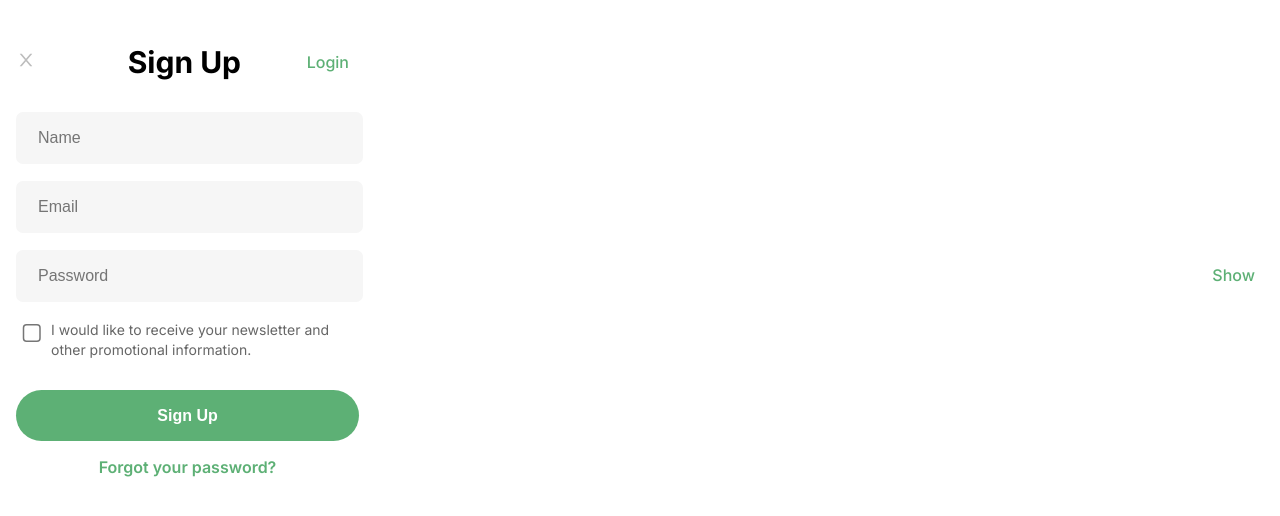
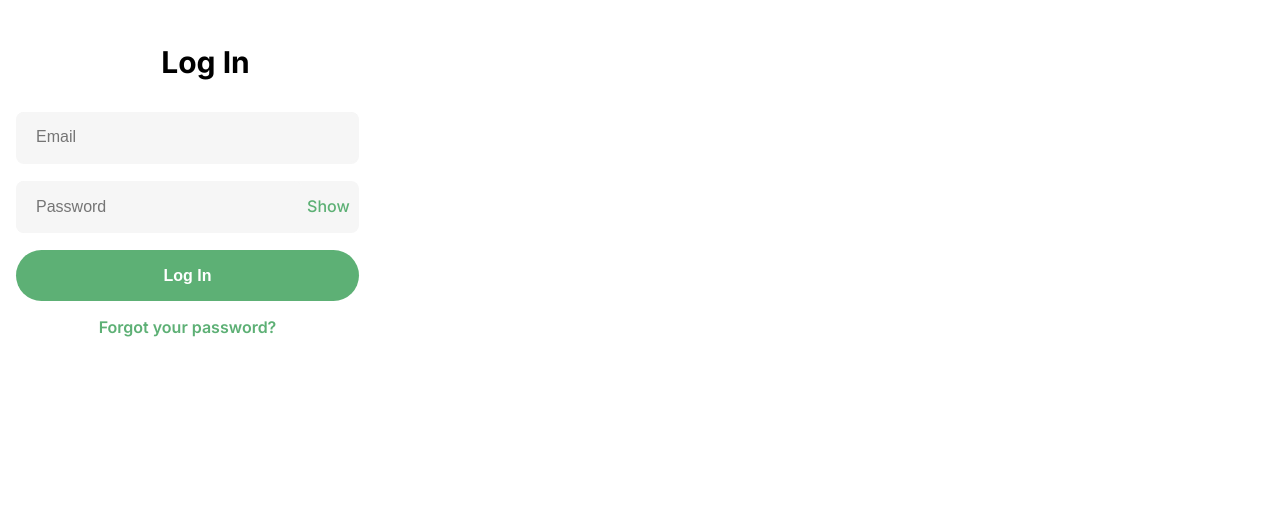
Before and after one commit to ngoccphb1234/react-ui-demo, a React (Create React App) app: page / in a window 1280 px wide. Shown: the top 516 px of the page. Built offline with nearby package versions, Linux system fonts and the light colour scheme.

Commit message:
add login screen

```diff
--- a/package.json
+++ b/package.json
@@ -9,6 +9,7 @@
     "react": "^18.2.0",
     "react-dom": "^18.2.0",
     "react-icons": "^4.6.0",
+    "react-router-dom": "^6.4.3",
     "react-scripts": "5.0.1",
     "web-vitals": "^2.1.4"
   },
--- a/src/components/Input/Password/passwordInput.jsx
+++ b/src/components/Input/Password/passwordInput.jsx
@@ -1,4 +1,4 @@
-import React from 'react';
+import React, {useState} from 'react';
 import PropTypes from 'prop-types';
 import './styles.scss'
 import Input from "../input";
@@ -17,11 +17,15 @@ Input.defaultProps = {
 }
 
 function PasswordInput(inputData) {
+    const [showPassword, setShowPassword] = useState(false)
+    function handleShowHidePassword() {
+        setShowPassword(!showPassword)
+    }
     return (
-        <label className="labelControl">
-            <input type="password" name={inputData.inputData.name} placeholder={inputData.inputData.labelPlaceholder} className="inputControl" />
-            <span className="showPasswordTxt">Show</span>
-        </label>
+        <div className="divInputPassword">
+                <input type={showPassword ? 'text' : 'password'} name={inputData.inputData.name} placeholder={inputData.inputData.labelPlaceholder} className="inputPassword" />
+                <span onClick={handleShowHidePassword} className="showPasswordTxt">{showPassword ? 'Hide' : 'Show'}</span>
+        </div>
     );
 }
 
--- a/src/components/Input/Password/styles.scss
+++ b/src/components/Input/Password/styles.scss
@@ -1,21 +1,31 @@
-.labelControl {
-  width: 343px;
-}
-.inputControl {
-  width: 100%;
+
+.inputPassword {
+  width: 77%;
   border: none;
   height: 50px;
-  text-indent:20px;
+  //text-indent:20px;
+  padding-left: 20px;
   background-color: #F6F6F6;
-  border-radius: 7px;
-  margin-bottom: 17px;
+  font-weight: 500;
+  font-size: 16px;
+  line-height: 19px;
+  font-style: normal;
+  border-radius: 8px;
+  color: #BDBDBD;
 }
 .showPasswordTxt {
   cursor: pointer;
-  position: absolute;
-  top: 265px;
-  right: 25px;
+  //position: absolute;
+  //top: 266px;
+  //right: 25px;
   color: #5DB075;
   font-weight: 500;
   font-size: 16px;
+  padding-left: 5px;
 }
+.divInputPassword {
+  height: 52px;
+  background-color: #F6F6F6;
+  margin-bottom: 17px;
+  border-radius: 8px;
+}
--- a/src/components/Input/input.jsx
+++ b/src/components/Input/input.jsx
@@ -18,9 +18,11 @@ Input.defaultProps = {
 function Input(inputData) {
     console.log(inputData)
     return (
-        <label className="labelControl">
-            <input type="text" name={inputData.inputData.name} placeholder={inputData.inputData.labelPlaceholder} className="inputControl" />
-        </label>
+        <div className="divInput">
+            {/*<label className="labelControl">*/}
+                <input type="text" name={inputData.inputData.name} placeholder={inputData.inputData.labelPlaceholder} className="inputControl" />
+            {/*</label>*/}
+        </div>
     );
 }
 
--- a/src/components/Input/styles.scss
+++ b/src/components/Input/styles.scss
@@ -1,14 +1,20 @@
-.labelControl {
-  width: 343px;
-}
+//.labelControl {
+//  width: 343px;
+//}
 .inputControl {
-  width: 100%;
+  width: 303px;
   border: none;
   height: 50px;
-  text-indent:20px;
+  //text-indent:20px;
+  padding: 0 20px;
   background-color: #F6F6F6;
-  border-radius: 7px;
-  margin-bottom: 17px;
   font-weight: 500;
   font-size: 16px;
+  border-radius: 8px;
 }
+.divInput {
+  height: 52px;
+  background-color: #F6F6F6;
+  margin-bottom: 17px;
+  border-radius: 8px;
+}
--- a/src/features/auth/login/index.jsx
+++ b/src/features/auth/SignIn/index.jsx
@@ -5,15 +5,11 @@ import Input from "../../../components/Input/input";
 import PasswordInput from "../../../components/Input/Password/passwordInput";
 import Button from "../../../components/Button/button";
 
-LoginFeature.propTypes = {
+SignInFeature.propTypes = {
 
 };
 
-function LoginFeature() {
-    const inputName = {
-        labelPlaceholder: 'Name',
-        name: 'name'
-    }
+function SignInFeature() {
     const inputEmail = {
         labelPlaceholder: 'Email',
         name: 'email'
@@ -23,23 +19,14 @@ function LoginFeature() {
         name: 'password'
     }
     const dataButton = {
-        text: 'Sign Up',
+        text: 'Log In',
         backgroundColor: '#5DB075'
     }
     return (
         <div>
             <form action="#">
-                <Input inputData={inputName}/>
                 <Input inputData={inputEmail}/>
                 <PasswordInput  inputData={inputPassword}/>
-                <div className="divInlineParent">
-                    <div className="divInlineLeft">
-                        <input className="checkBoxLogin" type="checkbox"/>
-                    </div>
-                    <div className="divInlineRight">
-                        <span className="txtCheckboxLogin">I would like to receive your newsletter and other promotional information.</span>
-                    </div>
-                </div>
                 <Button dataButton={dataButton}/>
             </form>
             <div className="ForgotPassword">
@@ -49,4 +36,4 @@ function LoginFeature() {
     );
 }
 
-export default LoginFeature;
+export default SignInFeature;
--- /dev/null
+++ b/src/features/auth/SignUp/index.jsx
@@ -0,0 +1,52 @@
+import React from 'react';
+import PropTypes from 'prop-types';
+import './styles.css'
+import Input from "../../../components/Input/input";
+import PasswordInput from "../../../components/Input/Password/passwordInput";
+import Button from "../../../components/Button/button";
+
+SignUpFeature.propTypes = {
+
+};
+
+function SignUpFeature() {
+    const inputName = {
+        labelPlaceholder: 'Name',
+        name: 'name'
+    }
+    const inputEmail = {
+        labelPlaceholder: 'Email',
+        name: 'email'
+    }
+    const inputPassword = {
+        labelPlaceholder: 'Password',
+        name: 'password'
+    }
+    const dataButton = {
+        text: 'Sign Up',
+        backgroundColor: '#5DB075'
+    }
+    return (
+        <div>
+            <form action="#">
+                <Input inputData={inputName}/>
+                <Input inputData={inputEmail}/>
+                <PasswordInput  inputData={inputPassword}/>
+                <div className="divInlineParent">
+                    <div className="divInlineLeft">
+                        <input className="checkBoxLogin" type="checkbox"/>
+                    </div>
+                    <div className="divInlineRight">
+                        <span className="txtCheckboxLogin">I would like to receive your newsletter and other promotional information.</span>
+                    </div>
+                </div>
+                <Button dataButton={dataButton}/>
+            </form>
+            <div className="ForgotPassword">
+                <a href={'http://localhost:3000/'} className="ForgotPasswordLink">Forgot your password?</a>
+            </div>
+        </div>
+    );
+}
+
+export default SignUpFeature;
--- /dev/null
+++ b/src/features/auth/SignUp/styles.css
@@ -0,0 +1,36 @@
+.txtCheckboxLogin {
+    color: #666666;
+    font-weight: 400;
+    font-size: 14px;
+}
+.checkBoxLogin {
+    zoom: 1.5;
+    background-color: #F6F6F6;
+    border: none;
+    margin-left: 0;
+}
+.divInlineParent {
+    overflow:hidden;
+    position:relative;
+    display:table;
+    padding-bottom: 31px;
+}
+.divInlineLeft {
+    display:table-cell;
+}
+.divInlineRight {
+    padding-left: 5px;
+    height:100%;
+    display:table-cell;
+    vertical-align: middle;
+}
+.ForgotPassword {
+    padding-top: 16px;
+    text-align: center;
+}
+.ForgotPasswordLink {
+    font-size: 16px;
+    color: #5DB075;
+    font-weight: 600;
+    text-decoration: none;
+}
--- a/src/index.css
+++ b/src/index.css
@@ -3,15 +3,11 @@
 body {
   margin: 0;
   font-family: 'Inter', cursive;
-  -webkit-font-smoothing: antialiased;
-  -moz-osx-font-smoothing: grayscale;
   width: 100%;
   height: 100%;
 }
 
 code {
-  font-family: source-code-pro, Menlo, Monaco, Consolas, 'Courier New',
-    monospace;
 }
 .mainDiv {
   width: 375px;
@@ -20,3 +16,6 @@ code {
 .contentDiv{
   padding: 0 16px;
 }
+input:focus, textarea:focus, select:focus{
+  outline: none;
+}
--- a/src/index.js
+++ b/src/index.js
@@ -1,14 +1,22 @@
 import React from 'react';
 import ReactDOM from 'react-dom/client';
 import './index.css';
-import LoginFeature from "./features/auth/login";
 import Header from "./components/Header/header";
+import SignUpFeature from "./features/auth/SignUp";
+import SignInFeature from "./features/auth/SignIn";
 
+const listContentHeader = {
+    leftType: '',
+    rightText: '',
+    mainText: 'Log In',
+    leftText: ''
+}
 
 const element = <div className="mainDiv">
     <div className="contentDiv">
-        <Header/>
-        <LoginFeature/>
+        <Header listContentHeader={listContentHeader}/>
+        {/*<SignUpFeature/>*/}
+        <SignInFeature/>
     </div>
 </div>
 const root = ReactDOM.createRoot(document.getElementById('root'));
```
Also changed, not shown: src/features/auth/SignIn/styles.css (renamed from src/features/auth/login/styles.css), 1 other file (tests, documents, lock files or other folders).
